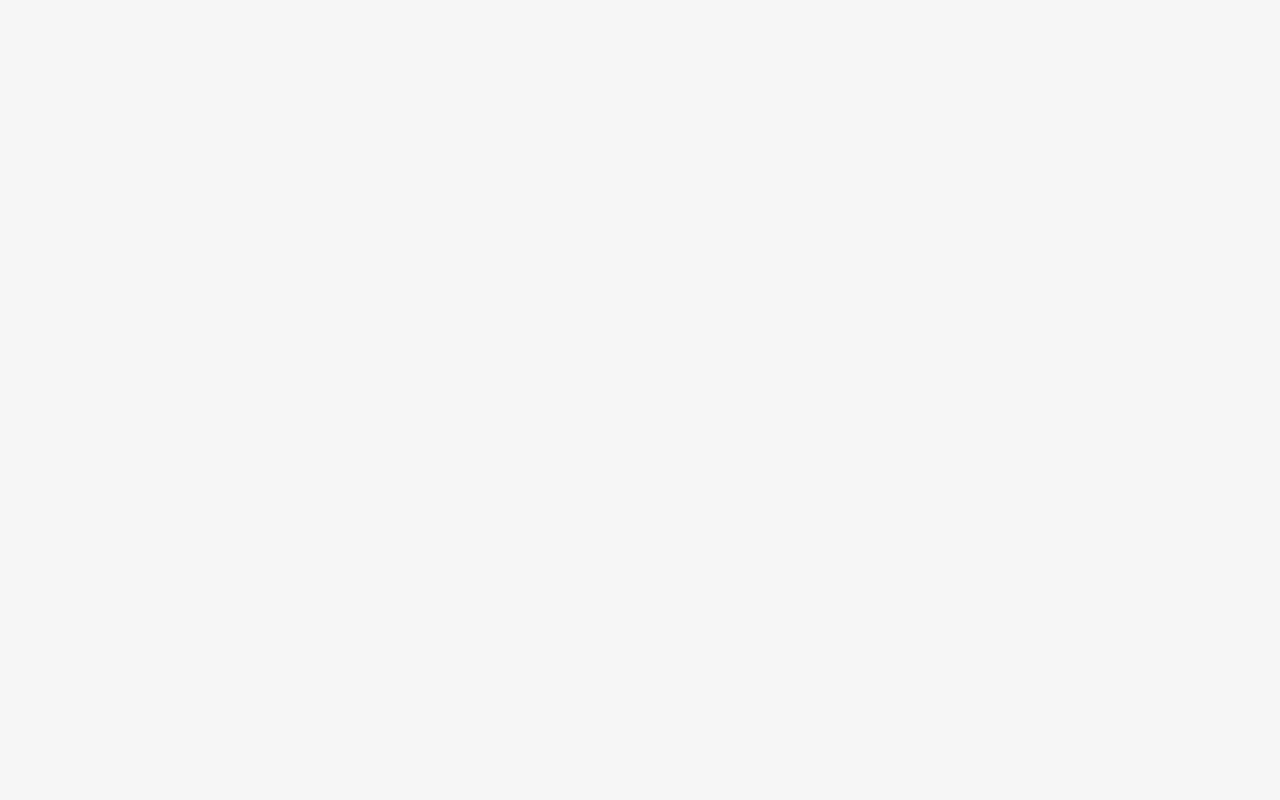
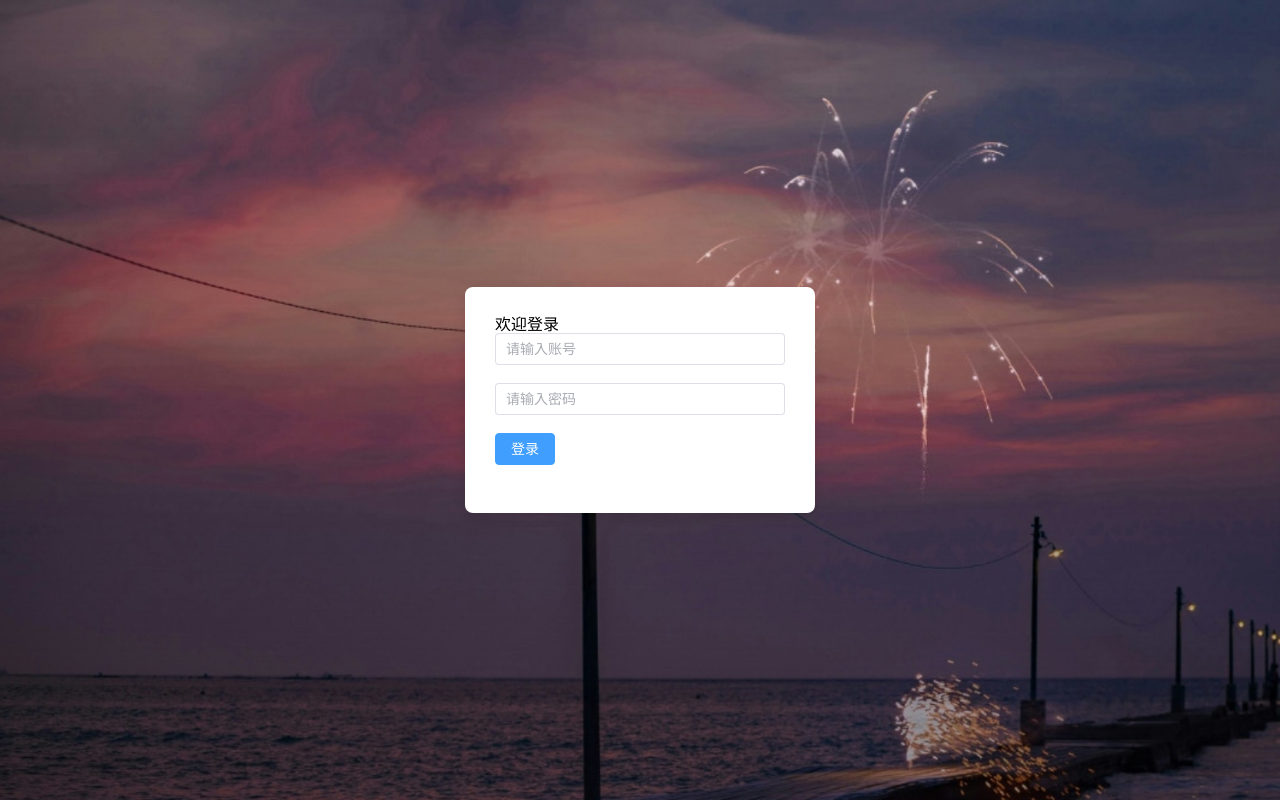
Before and after one commit to haiyue853-dev/BackManagement, a Vue app: page /login in a window 1280 px wide. Before the commit this address had no page. Built offline with nearby package versions, Linux system fonts and the light colour scheme.

Commit message:
登陆界面静态搭建

```diff
--- a/src/router/index.js
+++ b/src/router/index.js
@@ -25,6 +25,11 @@ const routes = [
       },
     ],
   },
+  {
+    path: '/login',
+    name: 'login',
+    component: () => import('@/views/Login.vue'),
+  },
 ]
 
 const router = createRouter({
--- /dev/null
+++ b/src/views/Login.vue
@@ -0,0 +1,58 @@
+<script setup>
+import { reactive } from 'vue'
+const loginForm = reactive({
+  username: '',
+  password: '',
+})
+</script>
+
+<template>
+  <div class="body-login">
+    <el-form :model="loginForm" class="login-container">
+      <h1>欢迎登录</h1>
+      <el-form-item>
+        <el-input
+          type="input"
+          placeholder="请输入账号"
+          v-model="loginForm.username"
+        >
+        </el-input>
+      </el-form-item>
+      <el-form-item>
+        <el-input
+          type="passsword"
+          placeholder="请输入密码"
+          v-model="loginForm.password"
+          show-password
+        >
+        </el-input>
+      </el-form-item>
+      <el-form-item>
+        <el-button type="primary" @click="handleLogin">登录</el-button>
+      </el-form-item>
+    </el-form>
+  </div>
+</template>
+
+<style scoped lang="less">
+.body-login {
+  width: 100%;
+  min-height: 100vh;
+  /* 建议使用 cover，保证图片铺满且不变形裁剪 */
+  background-image: url(../assets/images/background.png);
+  background-size: cover;
+  overflow: hidden;
+
+  /* 使用 flex 布局让登录框居中 */
+  display: flex;
+  justify-content: center;
+  align-items: center;
+}
+.login-container {
+  width: 350px;
+  padding: 30px; /* 增加内边距让表单不那么拥挤 */
+  background-color: #fff;
+  border-radius: 8px; /* 可选：增加圆角 */
+  box-shadow: 0 4px 12px rgba(0, 0, 0, 0.1); /* 可选：增加阴影 */
+}
+</style>
```
